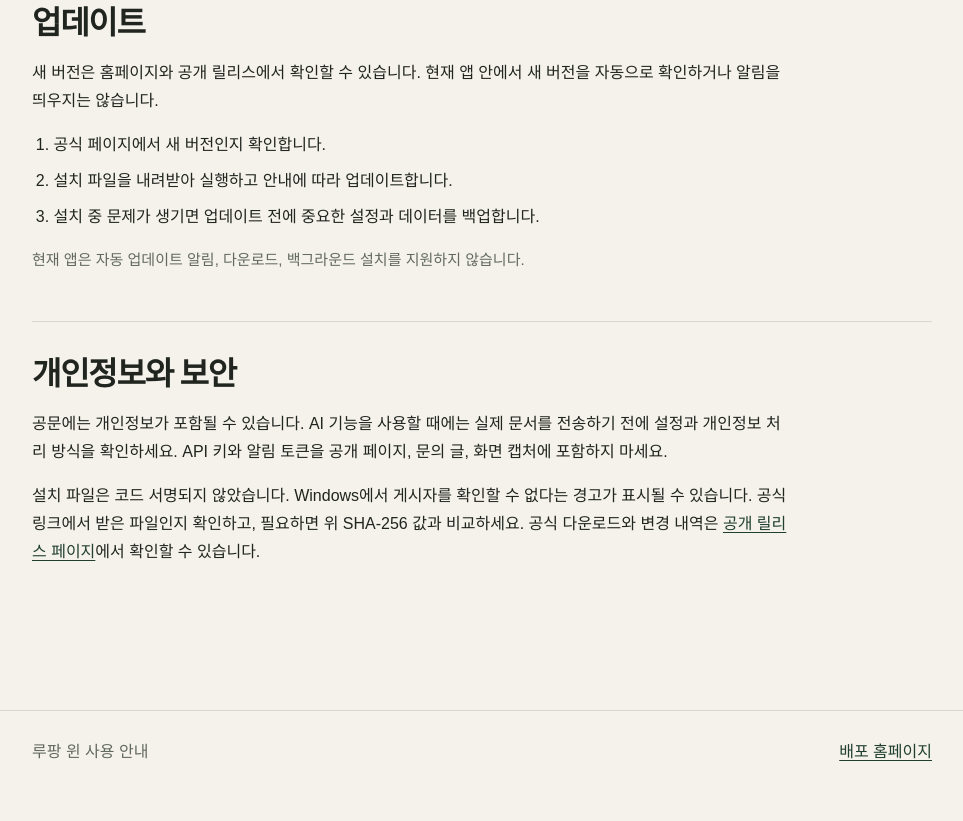
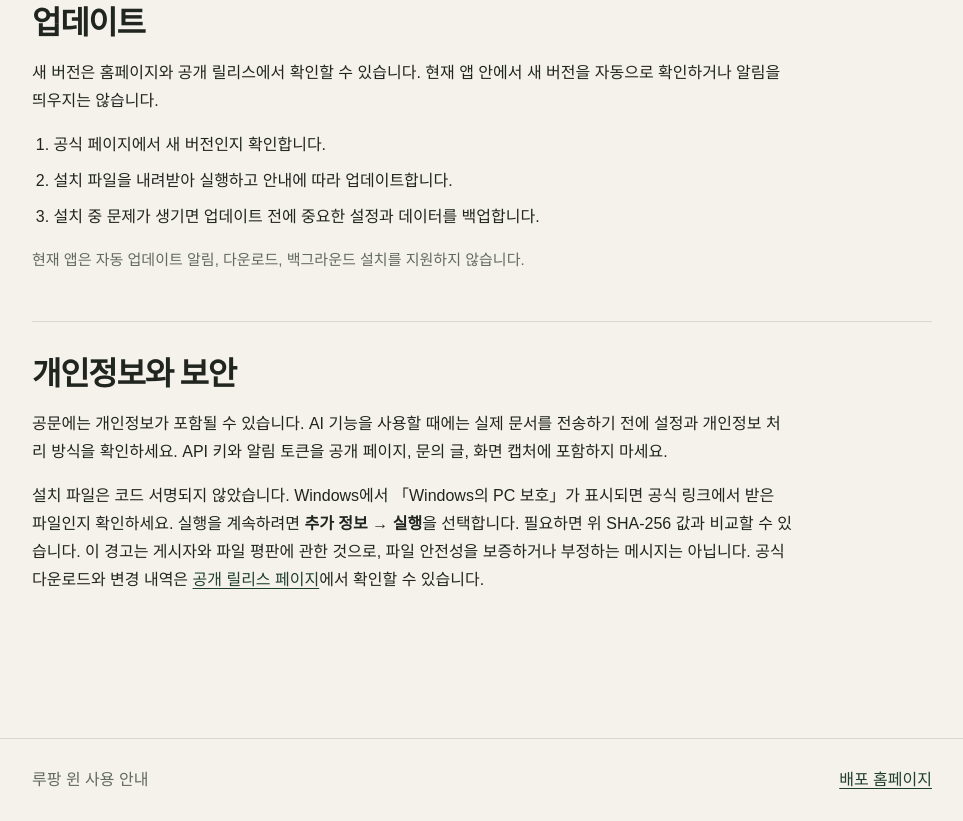
Before and after one commit to Park-saem/lupin-win-release, a plain HTML site: page guide.html in a window 1280 px wide. Shown: the part 1169-1990 px from the top of the page, without its empty margins (158-1121 px from the left). Before the commit the page ends 1962 px from the top, so only its background shows below. Drawn offline with Linux system fonts and the light colour scheme.

Commit message:
Explain unsigned installer SmartScreen prompt

```diff
--- a/guide.html
+++ b/guide.html
@@ -65,7 +65,7 @@
     <section>
       <h2>개인정보와 보안</h2>
       <p>공문에는 개인정보가 포함될 수 있습니다. AI 기능을 사용할 때에는 실제 문서를 전송하기 전에 설정과 개인정보 처리 방식을 확인하세요. API 키와 알림 토큰을 공개 페이지, 문의 글, 화면 캡처에 포함하지 마세요.</p>
-      <p>설치 파일은 코드 서명되지 않았습니다. Windows에서 게시자를 확인할 수 없다는 경고가 표시될 수 있습니다. 공식 링크에서 받은 파일인지 확인하고, 필요하면 위 SHA-256 값과 비교하세요. 공식 다운로드와 변경 내역은 <a href="https://github.com/Park-saem/lupin-win-release/releases">공개 릴리스 페이지</a>에서 확인할 수 있습니다.</p>
+      <p>설치 파일은 코드 서명되지 않았습니다. Windows에서 「Windows의 PC 보호」가 표시되면 공식 링크에서 받은 파일인지 확인하세요. 실행을 계속하려면 <strong>추가 정보 → 실행</strong>을 선택합니다. 필요하면 위 SHA-256 값과 비교할 수 있습니다. 이 경고는 게시자와 파일 평판에 관한 것으로, 파일 안전성을 보증하거나 부정하는 메시지는 아닙니다. 공식 다운로드와 변경 내역은 <a href="https://github.com/Park-saem/lupin-win-release/releases">공개 릴리스 페이지</a>에서 확인할 수 있습니다.</p>
     </section>
   </main>
   <footer><div class="foot wrap"><span>루팡 윈 사용 안내</span><a href="./">배포 홈페이지</a></div></footer>
```
